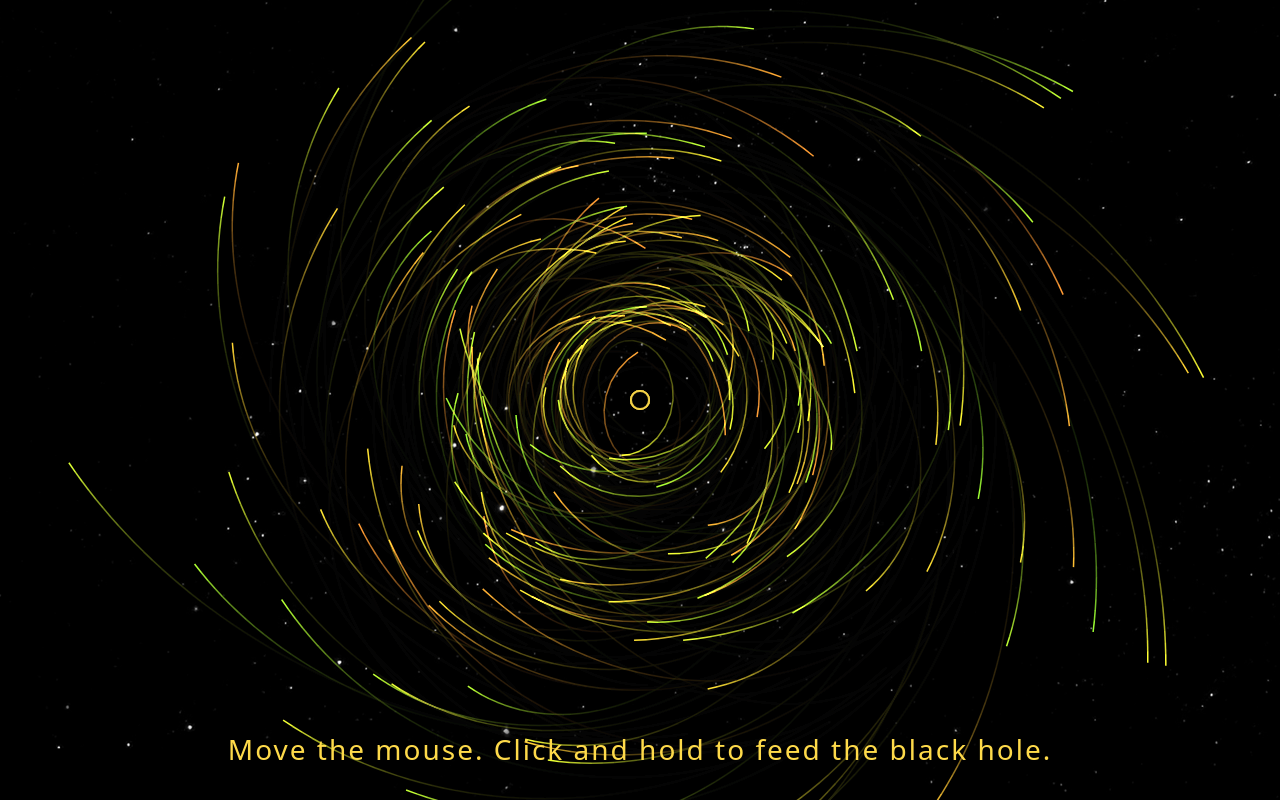
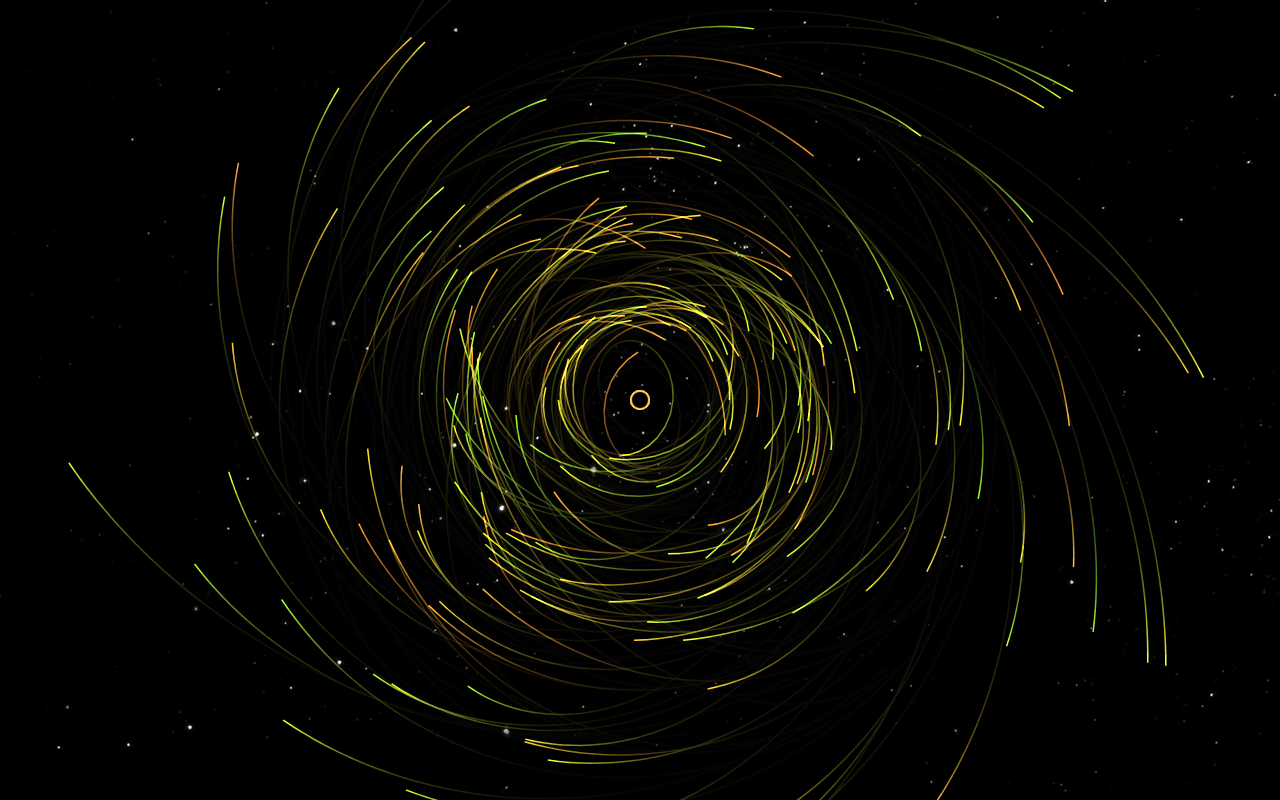
Before and after one commit to lindeberg/lindeberg.io, a plain HTML site: page index.html in a window 1280 px wide. Drawn offline with Linux system fonts and the light colour scheme; animation ran at ten frames a second.

Commit message:
fix: Remove the usage hint from the page
The page should be just the toy, with no text on it.

```diff
--- a/index.html
+++ b/index.html
@@ -26,7 +26,6 @@
     </div>
     <main>
       <canvas id="toy"></canvas>
-      <p class="hint">Move the mouse. Click and hold to feed the black hole.</p>
     </main>
     <script src="toy.js" defer></script>
   </body>
--- a/styles.css
+++ b/styles.css
@@ -45,27 +45,6 @@ body {
   overflow: hidden;
 }
 
-.hint {
-  position: fixed;
-  right: 0;
-  bottom: 2rem;
-  left: 0;
-  margin: 0;
-  padding: 0 1rem;
-  color: #feda4a;
-  font-family: system-ui, sans-serif;
-  font-size: 1.75rem;
-  letter-spacing: 2px;
-  text-align: center;
-  pointer-events: none;
-  z-index: 4;
-  transition: opacity 1.5s ease;
-}
-
-.played .hint {
-  opacity: 0;
-}
-
 #toy {
   position: fixed;
   top: 0;
--- a/toy.js
+++ b/toy.js
@@ -107,7 +107,6 @@
     pointer.down = true;
     hue = (hue + 47) % 360;
     burst(40);
-    document.body.classList.add("played");
   });
   const release = () => {
     pointer.down = false;
```
